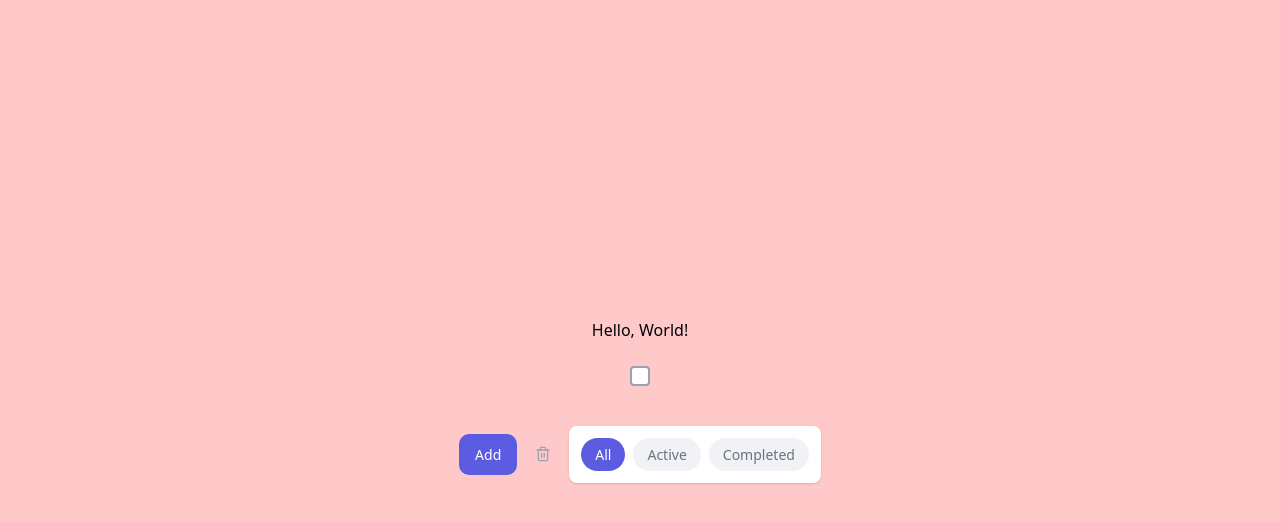
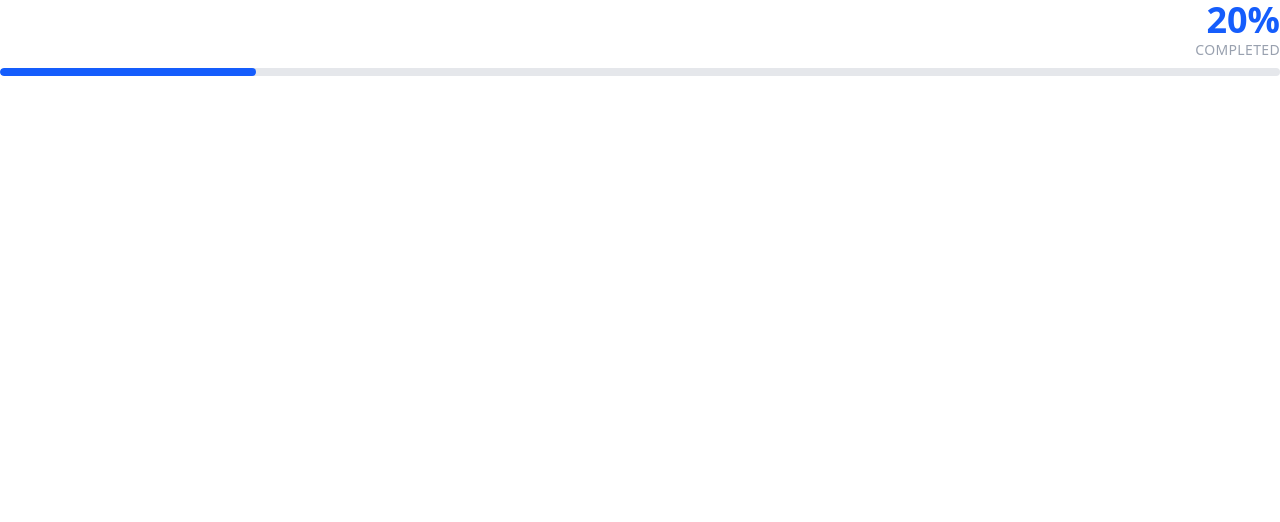
Before and after one commit to Dacostasolo/nsp-first-rect-app, a React (Vite) app: page / in a window 1280 px wide. Shown: the top 522 px of the page. Built offline with nearby package versions, Linux system fonts and the light colour scheme.

Commit message:
feat: add dynamic progress indicator component

```diff
--- a/src/App.jsx
+++ b/src/App.jsx
@@ -2,38 +2,41 @@ import { useState } from "react";
 import { Button } from "./components/atoms/Button";
 import { Checkbox } from "./components/atoms/Checkbox";
 import { Trash2 } from "lucide-react";
+import { ProgressIndicator } from "./components/molecules/ProgressIndicator";
 
 function App() {
   const [hide, setHide] = useState(false);
 
   return (
-    <div className="min-h-screen bg-red-200 text-black flex flex-col items-center justify-center gap-6">
-      <h1>Hello, World!</h1>
-      <Checkbox checked={hide} onChange={(val) => setHide(val)} />
-      {hide && (
-        <Button onClick={() => alert("Button clicked!")}>Click Me</Button>
-      )}
+    // <div className="min-h-screen bg-red-200 text-black flex flex-col items-center justify-center gap-6">
+    //   <h1>Hello, World!</h1>
+    //   <Checkbox checked={hide} onChange={(val) => setHide(val)} />
+    //   {hide && (
+    //     <Button onClick={() => alert("Button clicked!")}>Click Me</Button>
+    //   )}
 
-      <div className="flex gap-3 items-center mt-4">
-        <Button>Add</Button>
+    //   <div className="flex gap-3 items-center mt-4">
+    //     <Button>Add</Button>
 
-        <Button variant="icon" ariaLabel="Delete task">
-          <Trash2 size={16} />
-        </Button>
+    //     <Button variant="icon" ariaLabel="Delete task">
+    //       <Trash2 size={16} />
+    //     </Button>
 
-        <div className="flex gap-2 bg-white p-3 rounded-lg shadow">
-          <Button variant="rounded" ariaLabel="All tasks" active>
-            All
-          </Button>
-          <Button variant="rounded" ariaLabel="Active tasks">
-            Active
-          </Button>
-          <Button variant="rounded" ariaLabel="Completed tasks">
-            Completed
-          </Button>
-        </div>
-      </div>
-    </div>
+    //     <div className="flex gap-2 bg-white p-3 rounded-lg shadow">
+    //       <Button variant="rounded" ariaLabel="All tasks" active>
+    //         All
+    //       </Button>
+    //       <Button variant="rounded" ariaLabel="Active tasks">
+    //         Active
+    //       </Button>
+    //       <Button variant="rounded" ariaLabel="Completed tasks">
+    //         Completed
+    //       </Button>
+    //     </div>
+    //   </div>
+    // </div>
+
+    <ProgressIndicator completed={10} total={50} />
   );
 }
 
--- /dev/null
+++ b/src/components/molecules/ProgressIndicator.jsx
@@ -0,0 +1,25 @@
+import { useState } from "react";
+
+export function ProgressIndicator({ completed, total }) {
+  const percentage = total === 0 ? 0 : Math.round((completed / total) * 100);
+
+  return (
+    <div className="mb-6">
+      <div className="flex justify-end items-baseline mb-2">
+        <div className="text-right">
+          <div className="text-4xl font-bold text-blue-600">{percentage}%</div>
+          <div className="text-sm text-gray-400 uppercase tracking-wide">
+            Completed
+          </div>
+        </div>
+      </div>
+
+      <div className="w-full bg-gray-200 rounded-full h-2 overflow-hidden">
+        <div
+          className="bg-blue-600 h-2 rounded-full transition-all duration-500 ease-out"
+          style={{ width: `${percentage}%` }}
+        />
+      </div>
+    </div>
+  );
+}
```
Also changed, not shown: 1 other file (tests, documents, lock files or other folders).
